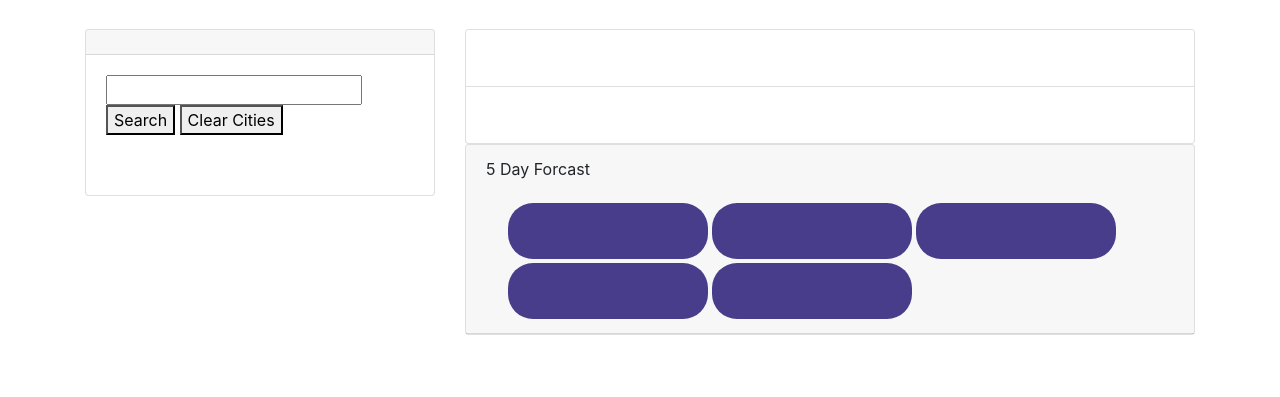
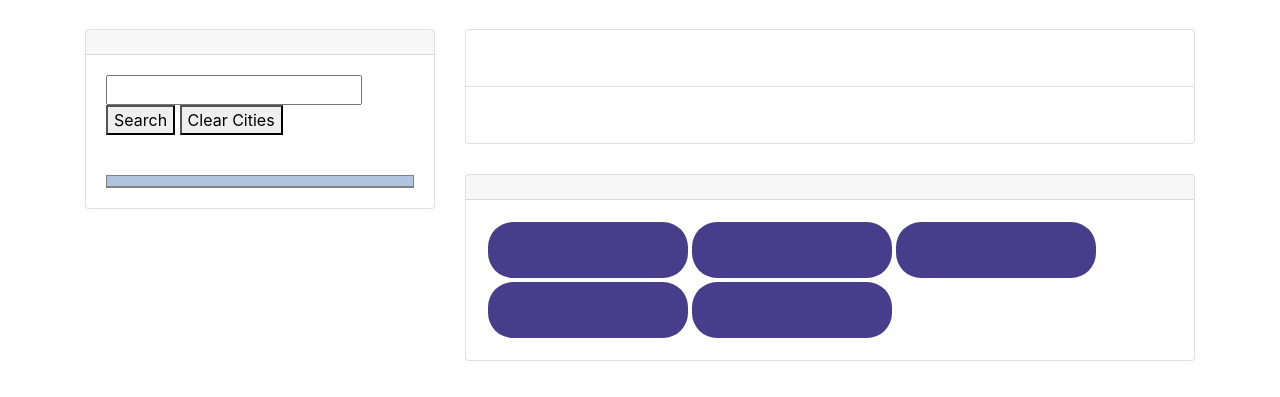
Before and after one commit to carabunnell/weather_dashboard, a plain HTML site: page index.html in a window 1280 px wide. Shown: the part 131-528 px from the top of the page. Drawn offline with nearby package versions, Linux system fonts and the light colour scheme.

Commit message:
adding more css to city buttons and clearing index on click

```diff
--- a/index.html
+++ b/index.html
@@ -21,9 +21,19 @@
     }
 
     .city-history {
-        margin: 10px;
         margin-top: 40px;
-        border-style: solid 1px grey;
+        border: solid 1px grey;
+    }
+
+    .city-history-button {
+        padding: 5px;
+        background-color: lightsteelblue;
+        border-bottom: solid 1px grey;
+        /* border-style: solid 2px grey; */
+        margin: 0px;
+    }
+    .city-history-button:hover {
+        background-color: lightgray;
     }
 
     .forcast-day {
@@ -34,6 +44,9 @@
         border-radius: 25px;
         float: left;
         margin: 2px;
+    }
+    .card {
+        margin-bottom: 30px;
     }
 </style>
 
@@ -72,7 +85,7 @@
 
                 </div>
                 <div class="card card-forcast">
-                    <div class="card-header card-header-forcast">5 Day Forcast
+                    <div class="card-header card-header-forcast"></div>
                         <div class="card-body card-body-forcast">
 
                             <div class="forcast-day day-0">
@@ -111,7 +124,7 @@
                             </div>
 
                         </div>
-                    </div>
+
                 </div>
 
             </div>
@@ -127,10 +140,9 @@
         var index = 0;
         $(document).ready(function () {
 
-
             var APIKey = "8dadfc0155258003c4e809e37b47eda7";
             var city;
-            var citiesArray = [];
+            // var citiesArray = [];
 
             var indexForHistory = localStorage.getItem("Storage Index");
 
@@ -226,6 +238,8 @@
                 }).then(function (response) {
                     console.log(response);
 
+                    $(".card-header-forcast").text("5 Day Forcast");
+
                     var selection = 3;
                     for (var i = 0; i < 5; i++) {
                         i.toString();
@@ -243,25 +257,12 @@
                 localStorage.clear();
                 $(".city-history").empty();
                 console.clear();
+                index = 0;
 
             });
             $(".city-history-button").on("click", function () {
                 var city = $(this).html();
 
-                // localStorage.setItem("City " + index, city);
-
-                // index++;
-                // localStorage.setItem("Storage Index", index);
-
-                // index = index.toString();
-                // console.log("index: " + index + " is integer? " + Number.isInteger(index));
-                // storageIndex++;
-
-
-                // var newDiv = $("<p>");
-                // newDiv.addClass("city-history-button");
-                // newDiv.text(city);
-                // $(".city-history").append(newDiv);
 
                 var queryURL = "https://api.openweathermap.org/data/2.5/weather?q=" + city + "&units=imperial&appid=" + APIKey;
 
```
